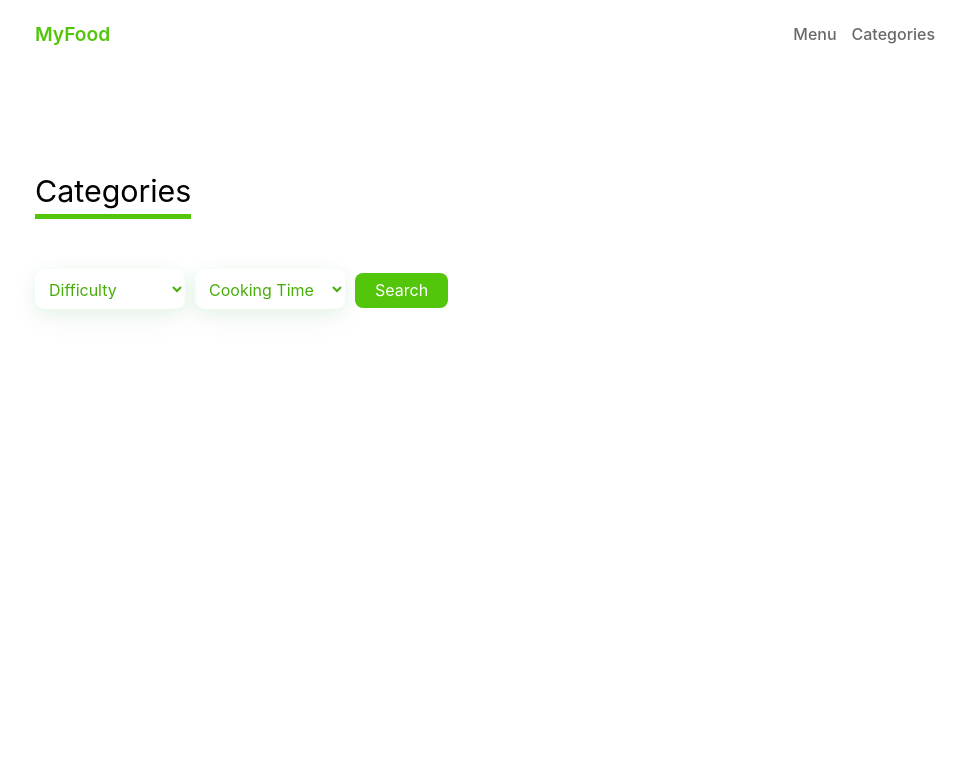
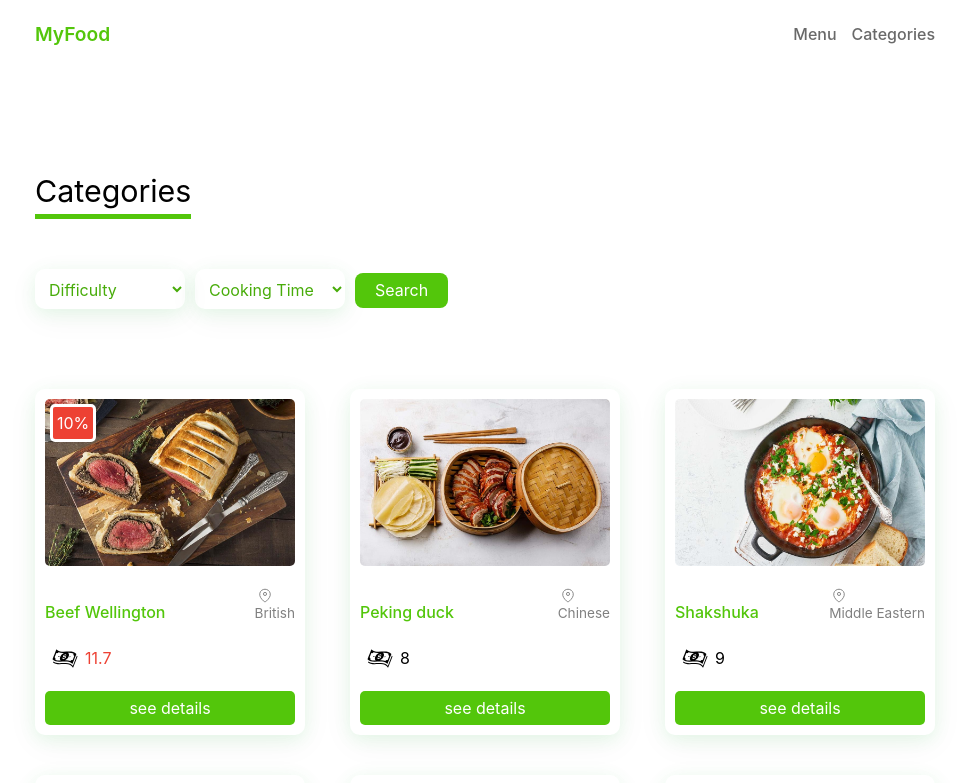
Before and after one commit to ParsaDokhtMohammadi/food-Recipe-nextJs, a Next.js app: page /categories in a window 1280 px wide. Shown: the top 783 px of the page, without its empty margins (155-1124 px from the left). Built offline with nearby package versions, Linux system fonts and the light colour scheme; data requests are answered from the project's data file.

Commit message:
categories page completed

```diff
--- a/pages/categories/index.js
+++ b/pages/categories/index.js
@@ -1,9 +1,9 @@
 import styles from "@/styles/CategoriesPage.module.css"
 import { useRouter } from "next/router"
-import { useState } from "react"
+import { useEffect, useState } from "react"
+import Card from "@/components/modules/Card"
+const Categories = ({ data }) => {
 
-const Categories = ({ data }) => {
-    console.log(data)
     const router = useRouter()
     const [query, setQuery] = useState({ difficulty: "", time: "" })
 
@@ -14,6 +14,12 @@
     const searchHandler = () => {
         router.push({ pathname: "/categories", query })
     }
+    useEffect(()=>{
+        const {difficulty,time} = router.query
+        if (query.difficulty!==difficulty || query.time!==time){
+            setQuery({difficulty,time})
+        }
+    },[])
 
     return (
         <div className={styles.container}>
@@ -32,6 +38,10 @@
                         <option value={"Less"}>Less Than 30 Min</option>
                     </select>
                     <button onClick={searchHandler}>Search</button>
+                </div>
+                <div className={styles.cards}>
+                    {!data.length ? <img src="/images/search.png" alt="search"></img> : data.map(food=>(<Card {...food}></Card>))}
+
                 </div>
             </div>
         </div>
```
